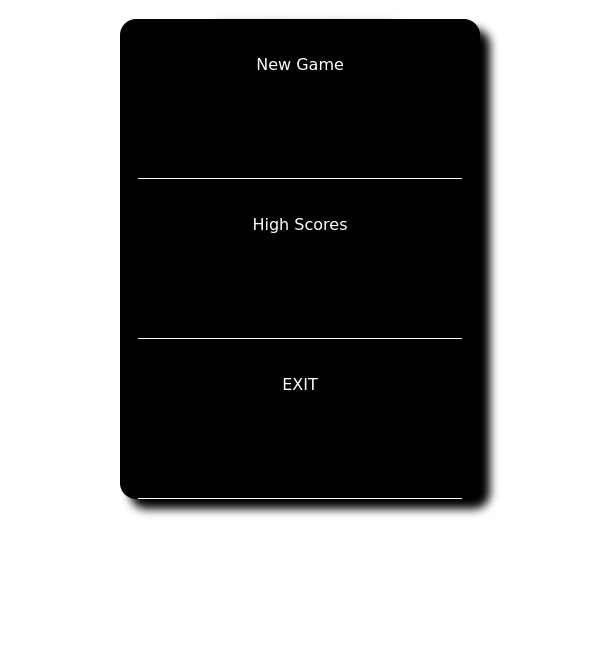
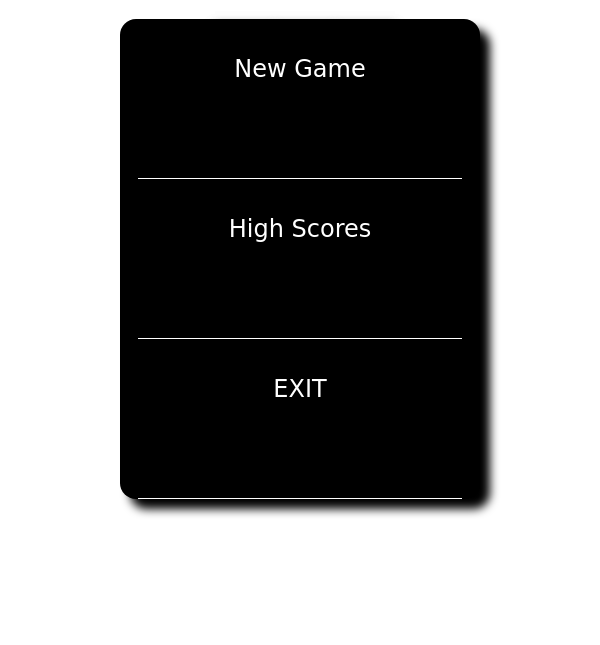
Before and after one commit to AnasElkalla/TicTacToe-SingleLevelOne, a plain HTML site: page index.html in a window 600 px wide. Both pictures are taken after a click on the icon 49 px from the left and 12 px from the top of the page. Shown: the part 155-800 px from the top of the page. Drawn offline with Linux system fonts and the light colour scheme; a web font is replaced by a local one.

Commit message:
Update style.css

```diff
--- a/style.css
+++ b/style.css
@@ -270,7 +270,7 @@ button:active {
 
 .newGame,
 .HighScores,
-  .exitGame{font-size:1rem}
+  .exitGame{font-size:1.5rem}
 }
 @media (max-width: 800px) and (min-width: 600px) {
   .container {
@@ -279,7 +279,7 @@ button:active {
   .popUp{width:60%}
 .newGame,
 .HighScores,
-  .exitGame{font-size:1rem}
+  .exitGame{font-size:1.5rem}
 }
 @media (max-width: 1024px) and (min-width: 800px) {
   .container {
@@ -289,5 +289,5 @@ button:active {
 
 .newGame,
 .HighScores,
-  .exitGame{font-size:1rem}
+  .exitGame{font-size:2rem}
 }
```
